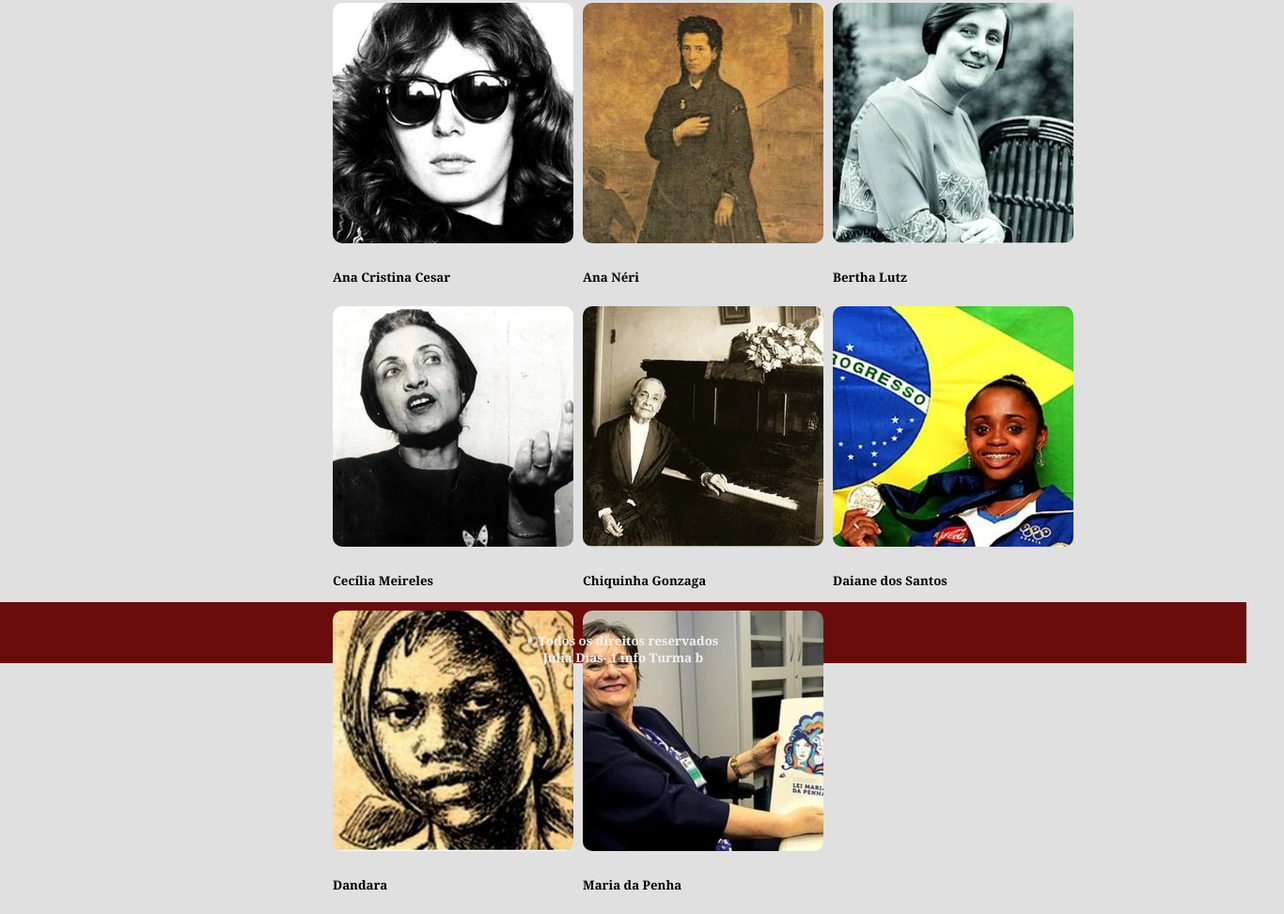
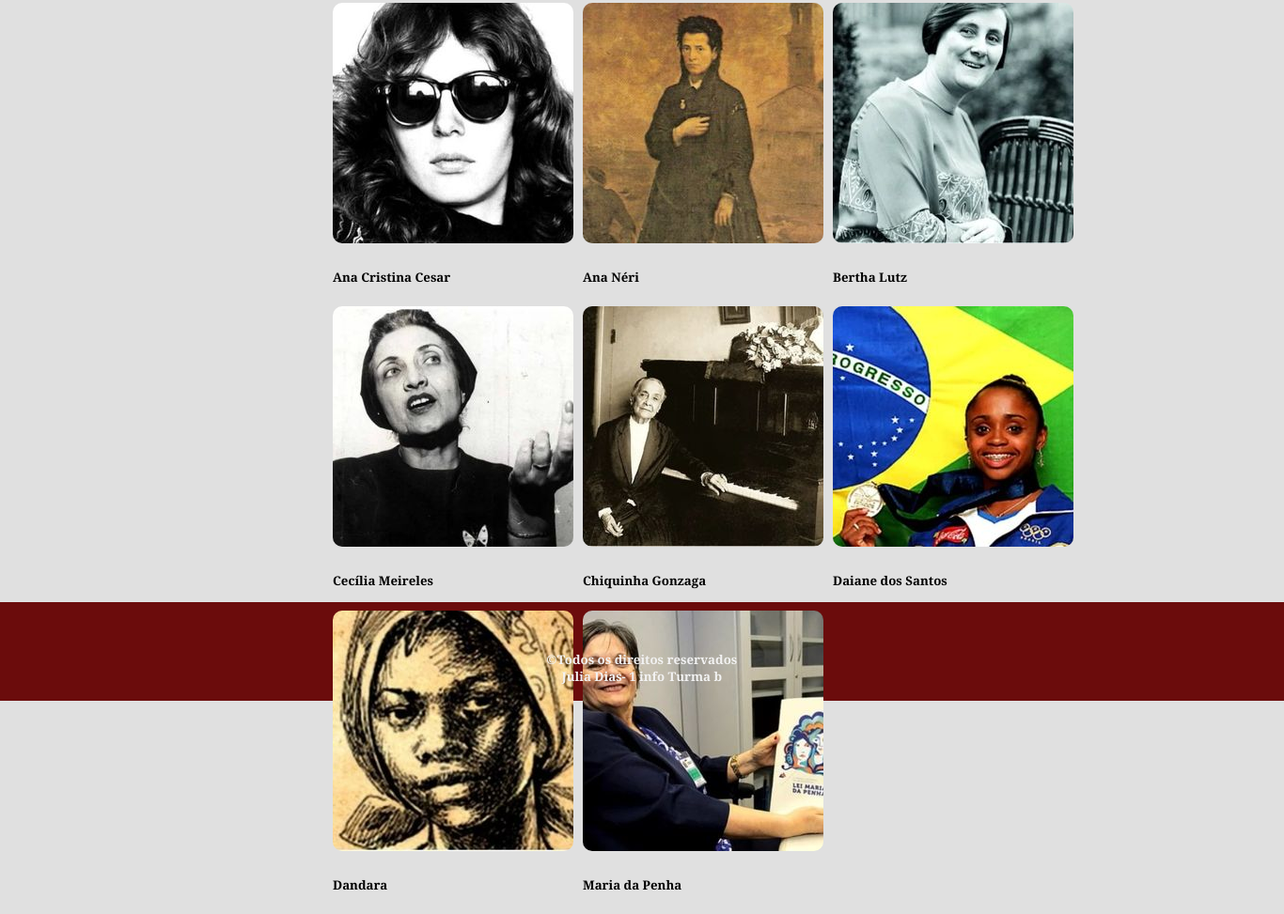
Before and after one commit to Juliadiasfs/BrasilProjeto, a plain HTML site: page index.html in a window 1280 px wide. Shown: the part 860-1833 px from the top of the page at 94% size, 1366 px wide, since content can reach past the window. Drawn offline with Linux system fonts and the light colour scheme.

Commit message:
alteração
rodapé padding

```diff
--- a/CSS/estilo.css
+++ b/CSS/estilo.css
@@ -67,7 +67,7 @@ p{
     height: 45px;
     width: 102%;
     text-align: center;
-    padding: 10px; ;
+    padding: 30px; ;
     color: #f2f2f2;
     clear:both;
     margin-right: 10px;
```
